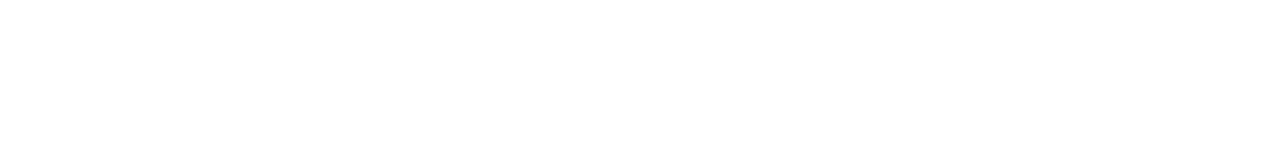
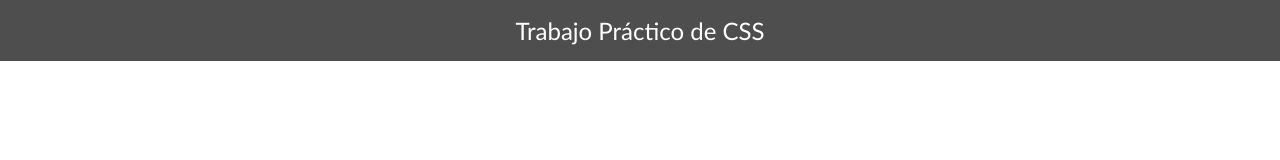
Before and after one commit to EnzoMinchaca/css-tp, a plain HTML site: page index.html in a window 1280 px wide. Drawn offline with Linux system fonts and the light colour scheme.

Commit message:
html y css

```diff
--- a/index.html
+++ b/index.html
@@ -2,9 +2,13 @@
 <head>
     <meta charset="UTF-8">
     <meta name="viewport" content="width=device-width, initial-scale=1.0">
-    <title>Document</title>
+    <title>Trabajo Práctico de CSS</title>
+    <link rel="stylesheet" href="styles.css">
 </head>
 <body>
-
+    <section class="container">
+        <p class="title">Trabajo Práctico de CSS</p>
+        <blockquote></blockquote>
+    </section>
 </body>
 </html>
--- /dev/null
+++ b/styles.css
@@ -0,0 +1,13 @@
+body {
+    margin: 0;
+    padding: 0;
+}
+
+.title {
+    font-size: 1.5rem;
+    text-align: center;
+    color: white;
+    background-color: rgb(78, 78, 78);
+    padding: 1rem;
+    font-family: 'Gill Sans', 'Gill Sans MT', Calibri, 'Trebuchet MS', sans-serif;
+}
```
